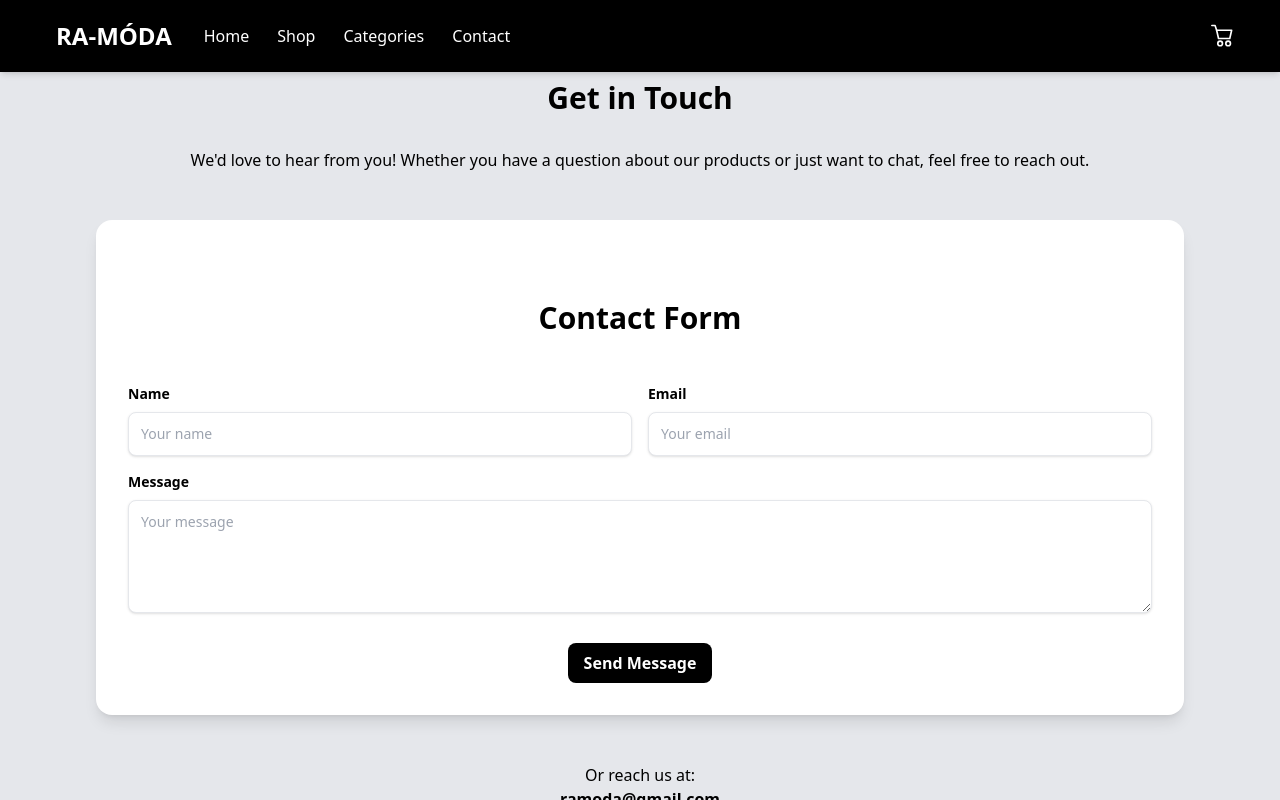
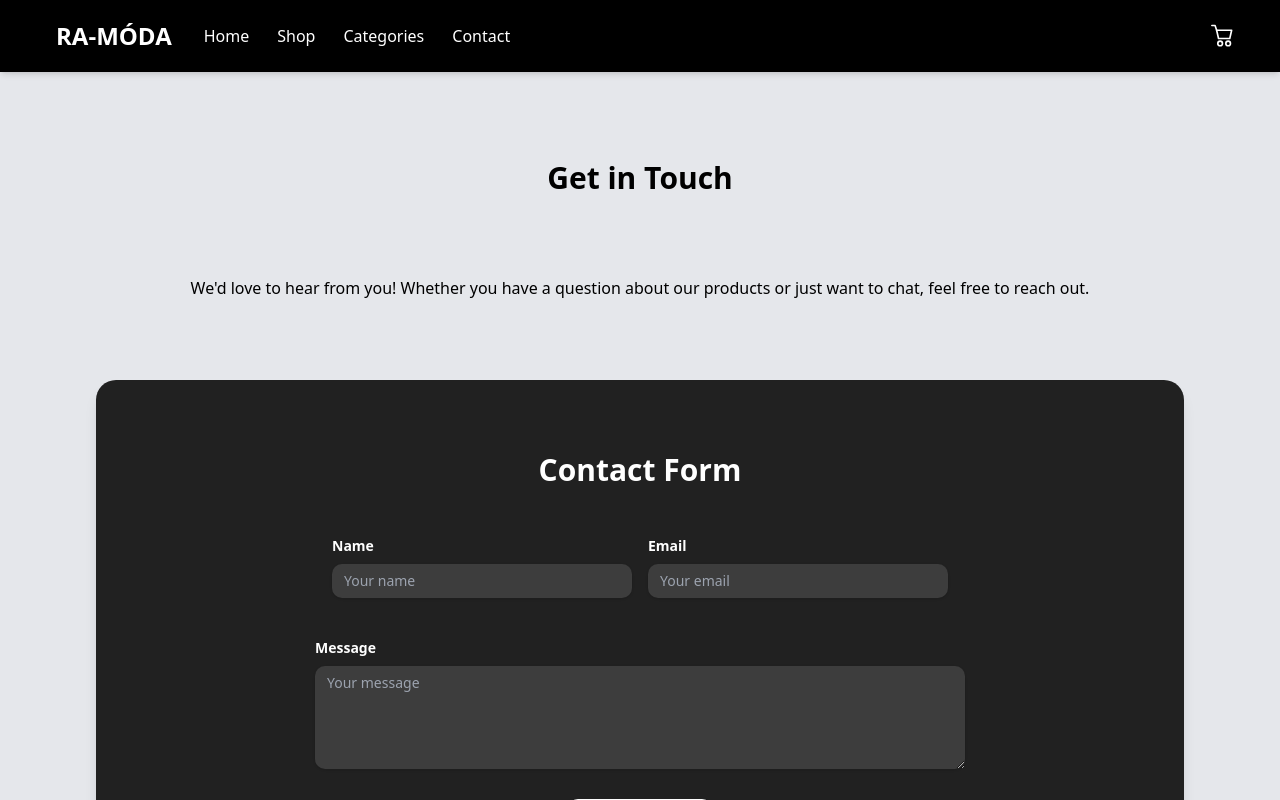
Before and after one commit to ThanugaWeerakoon/Ramoda, a React (Vite) app in the folder Ramoda/: page /contact in a window 1280 px wide. Built offline with nearby package versions, Linux system fonts and the light colour scheme.

Commit message:
Contact updated

```diff
--- a/Ramoda/src/Components/Contact/contact.jsx
+++ b/Ramoda/src/Components/Contact/contact.jsx
@@ -4,60 +4,63 @@ import Footer from '../../Components/Footer/Footer';
 const Contact = () => {
   return (
     <div className="min-h-screen flex flex-col justify-between">
-      <div className="flex-grow py-20 bg-gray-200 px-6 lg:px-24">
+      <div className="flex-grow py-40  bg-gray-200 px-6 lg:px-24">
         <h2 className="text-3xl font-semibold text-center text-black-800 mb-8">
           Get in Touch
         </h2>
-        <p className="text-center text-black-600 mb-12">
+        <p className="text-center text-black-600 mb-12 mt-20">
           We'd love to hear from you! Whether you have a question about our products or just want to chat, feel free to reach out.
         </p>
 
-        <div className="max-w-6xl mx-auto bg-white p-8 rounded-2xl shadow-lg">
-          <h1 className="text-3xl font-semibold text-center text-black-800 mt-12 mb-12">
+        <div className="max-w-[80rem] mt-20 mx-auto bg-[#212121] p-8 rounded-[20px] shadow-lg">
+          <h1 className="text-3xl font-semibold text-center text-white mt-10 mb-12">
             Contact Form
           </h1>
 
           <form>
             <div className="mb-4 flex flex-wrap gap-4 justify-center">
-              <div className="flex-1 min-w-[200px]">
-                <label className="block text-black-700 text-sm font-bold mb-2" htmlFor="name">
+              <div className="flex-1 min-w-[250px] max-w-[300px]">
+                <label className="block text-white text-sm font-bold mb-2 text-left" htmlFor="name">
                   Name
                 </label>
                 <input
-                  className="shadow appearance-none border rounded-lg w-full py-3 px-3 text-black-700 text-sm leading-tight focus:outline-none focus:shadow-outline"
+                  className="shadow appearance-none bg-[#3d3d3d] rounded-[10px] w-full py-2 px-3 text-white text-sm leading-tight focus:outline-none focus:shadow-outline hover:bg-[#4d4d4d] hover:border-[#aaaaaa]"
                   id="name"
                   type="text"
                   placeholder="Your name"
                 />
               </div>
-              <div className="flex-1 min-w-[200px]">
-                <label className="block text-black-700 text-sm font-bold mb-2" htmlFor="email">
+              <div className="flex-1 min-w-[250px] max-w-[300px]">
+                <label className="block text-white text-sm font-bold mb-2 text-left" htmlFor="email">
                   Email
                 </label>
                 <input
-                  className="shadow appearance-none border rounded-lg w-full py-3 px-3 text-black-700 text-sm leading-tight focus:outline-none focus:shadow-outline"
+                  className="shadow appearance-none bg-[#3d3d3d] rounded-[10px] w-full py-2 px-3 text-white text-sm leading-tight focus:outline-none focus:shadow-outline hover:bg-[#4d4d4d] hover:border-[#aaaaaa]"
                   id="email"
                   type="email"
                   placeholder="Your email"
                 />
               </div>
             </div>
+            <br />
 
-            <div className="mb-6">
-              <label className="block text-black-700 text-sm font-bold mb-2" htmlFor="message">
+            <div className="mb-6 flex justify-center">
+              <div className="w-full max-w-[650px]">
+                <label className="block text-white text-sm font-bold mb-2 text-left" htmlFor="message">
                   Message
                 </label>
                 <textarea
-                className="shadow appearance-none border rounded-lg w-full py-3 px-3 text-black-700 text-sm leading-tight focus:outline-none focus:shadow-outline"
+                  className="shadow appearance-none bg-[#3d3d3d] rounded-[10px] w-full py-2 px-3 text-white text-sm leading-tight focus:outline-none focus:shadow-outline hover:bg-[#4d4d4d] hover:border-[#aaaaaa]"
                   id="message"
                   rows="5"
                   placeholder="Your message"
                 ></textarea>
               </div>
+            </div>
 
             <div className="flex items-center justify-center">
               <button
-                className="bg-black hover:bg-gray-700 text-white rounded-lg font-bold py-2 px-4 focus:outline-none focus:shadow-outline"
+                className="bg-white mb-10 cursor-pointer transition-transform duration-300 ease-in-out hover:scale-110 hover:shadow-xl group text-[#3d3d3d] rounded-[10px] font-bold py-2 px-4 focus:outline-none focus:shadow-outline"
                 type="submit"
               >
                 Send Message
@@ -66,13 +69,13 @@ const Contact = () => {
           </form>
         </div>
 
-        <div className="text-center text-black-600 mt-12">
+        <div className="text-center text-black-600 mt-20">
           <p>Or reach us at:</p>
           <p className="font-semibold">ramoda@gmail.com</p>
           <p className="font-semibold">+9400000000</p>
         </div>
 
-        <div className="text-center text-black-400 mt-10">
+        <div className="text-center text-black-400 mt-20">
           <p>Follow us on social media:</p>
           <ul className="flex items-center justify-center space-x-14 pt-10 h-[76px] w-full font-sans">
             <li className="relative flex items-center justify-center w-12 h-12 bg-white rounded-full shadow-lg cursor-pointer transition-transform duration-300 ease-in-out hover:scale-125 hover:shadow-xl group">
@@ -82,8 +85,8 @@ const Contact = () => {
             </li>
 
             <li className="relative flex items-center justify-center w-12 h-12 bg-white rounded-full shadow-lg cursor-pointer transition-transform duration-300 ease-in-out hover:scale-125 hover:shadow-xl group">
-              <svg className="w-7 h-7 fill-current text-blue-500" viewBox="0 0 48 48" xmlns="http://www.w3.org/2000/svg">
-                <path d="M42,12.429c-1.323,0.586-2.746,0.977-4.247,1.162c1.526-0.906,2.7-2.351,3.251-4.058c-1.428,0.837-3.01,1.452-4.693,1.776C34.967,9.884,33.05,9,30.926,9c-4.08,0-7.387,3.278-7.387,7.32c0,0.572,0.067,1.129,0.193,1.67c-6.138-0.308-11.582-3.226-15.224-7.654c-0.64,1.082-1,2.349-1,3.686c0,2.541,1.301,4.778,3.285,6.096c-1.211-0.037-2.351-0.374-3.349-0.914c0,0.022,0,0.055,0,0.086c0,3.551,2.547,6.508,5.923,7.181c-0.617,0.169-1.269,0.263-1.941,0.263c-0.477,0-0.942-0.054-1.392-0.135c0.94,2.902,3.667,5.023,6.898,5.086c-2.528,1.96-5.712,3.134-9.174,3.134c-0.598,0-1.183-0.034-1.761-0.104C9.268,36.786,13.152,38,17.321,38c13.585,0,21.017-11.156,21.017-20.834c0-0.317-0.01-0.633-0.025-0.945C39.763,15.197,41.013,13.905,42,12.429"></path>
+              <svg fill="#000000" viewBox="-150 0 800 500"  id="icons" xmlns="http://www.w3.org/2000/svg">
+                <path d="M412.19,118.66a109.27,109.27,0,0,1-9.45-5.5,132.87,132.87,0,0,1-24.27-20.62c-18.1-20.71-24.86-41.72-27.35-56.43h.1C349.14,23.9,350,16,350.13,16H267.69V334.78c0,4.28,0,8.51-.18,12.69,0,.52-.05,1-.08,1.56,0,.23,0,.47-.05.71,0,.06,0,.12,0,.18a70,70,0,0,1-35.22,55.56,68.8,68.8,0,0,1-34.11,9c-38.41,0-69.54-31.32-69.54-70s31.13-70,69.54-70a68.9,68.9,0,0,1,21.41,3.39l.1-83.94a153.14,153.14,0,0,0-118,34.52,161.79,161.79,0,0,0-35.3,43.53c-3.48,6-16.61,30.11-18.2,69.24-1,22.21,5.67,45.22,8.85,54.73v.2c2,5.6,9.75,24.71,22.38,40.82A167.53,167.53,0,0,0,115,470.66v-.2l.2.2C155.11,497.78,199.36,496,199.36,496c7.66-.31,33.32,0,62.46-13.81,32.32-15.31,50.72-38.12,50.72-38.12a158.46,158.46,0,0,0,27.64-45.93c7.46-19.61,9.95-43.13,9.95-52.53V176.49c1,.6,14.32,9.41,14.32,9.41s19.19,12.3,49.13,20.31c21.48,5.7,50.42,6.9,50.42,6.9V131.27C453.86,132.37,433.27,129.17,412.19,118.66Z">  </path>
               </svg>
             </li>
 
@@ -94,6 +97,11 @@ const Contact = () => {
             </li>
           </ul>
         </div>
+
+        <h1 className="text-3xl font-semibold text-center text-gray-800 mt-20">
+          We promise we comfort
+        </h1>
+
       </div>
 
       <Footer />
```
Lines whose indentation alone changed are shown as unchanged.
